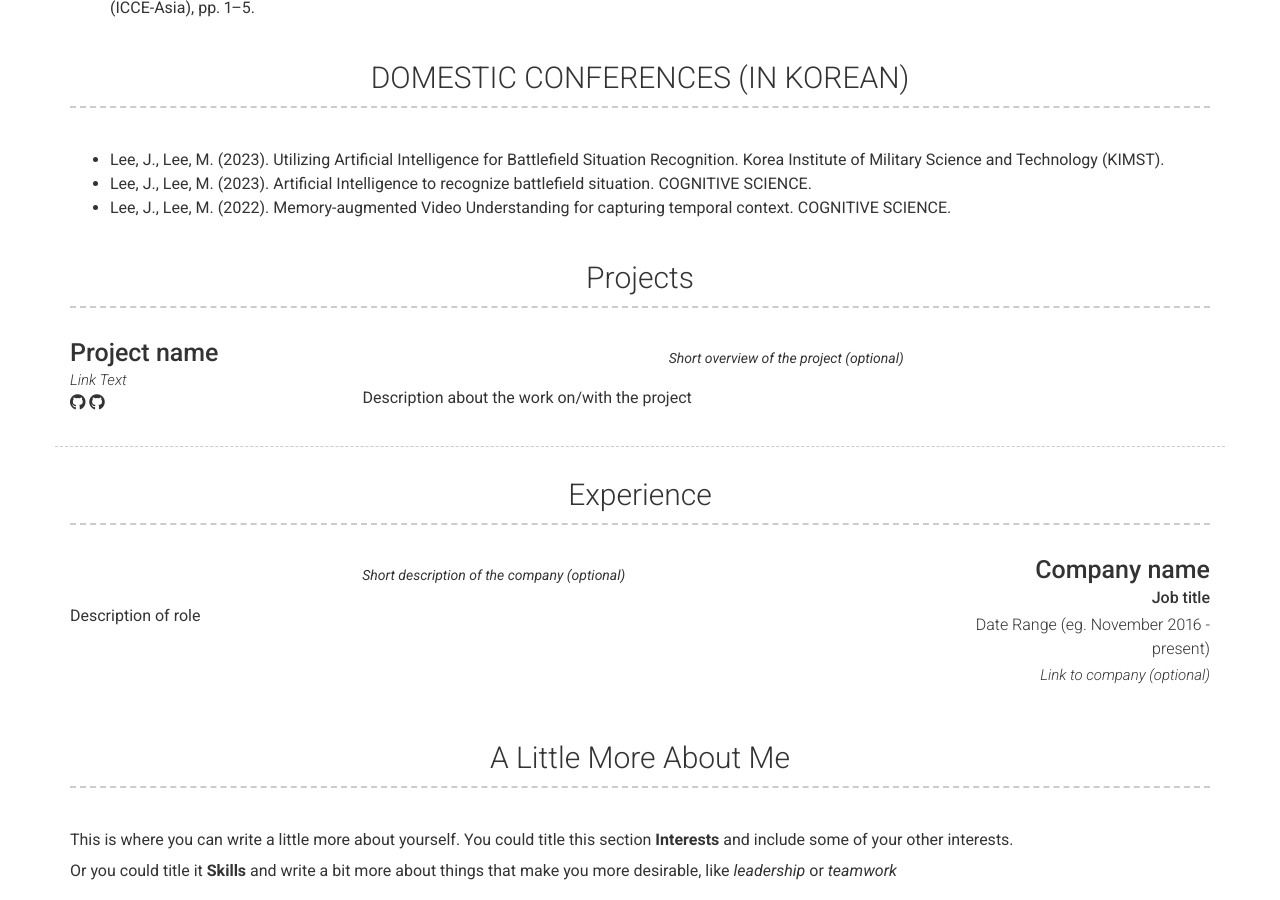
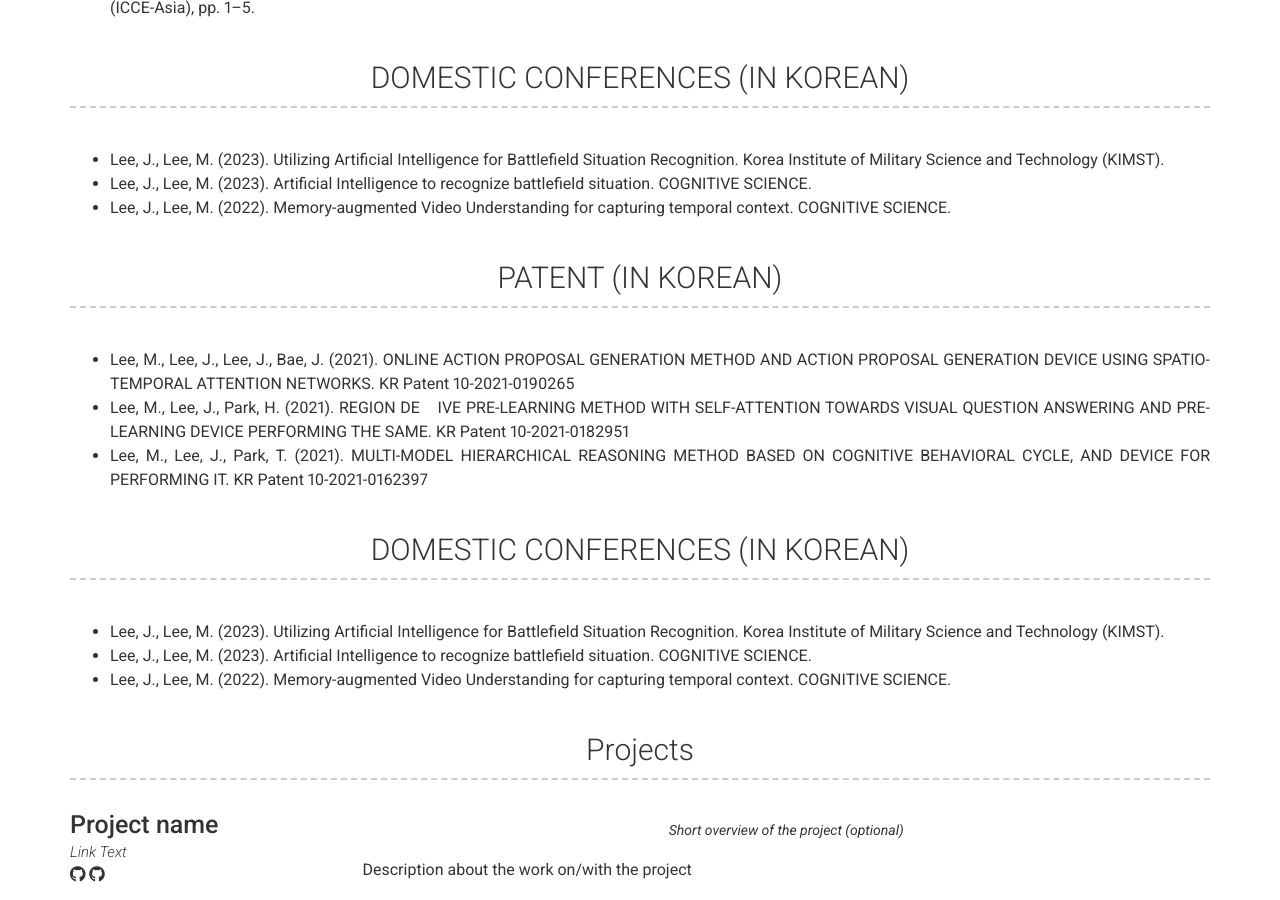
Before and after one commit to zini9405/zini9405.github.io, a Jekyll site: the page built from index.md, in a window 1280 px wide and 900 px high, scrolled down 1269 px. Built offline with Jekyll 4.4.1, drawn with Linux system fonts in a browser that asks for light colours; nearby versions of some CDN libraries.

Commit message:
Update _config.yml

```diff
--- a/_config.yml
+++ b/_config.yml
@@ -116,6 +116,22 @@ content:
       - Lee, J., Lee, M. (2023). Artificial Intelligence to recognize battlefield situation. COGNITIVE SCIENCE.
       - Lee, J., Lee, M. (2022). Memory-augmented Video Understanding for capturing temporal context. COGNITIVE SCIENCE.
 
+  - title: PATENT (IN KOREAN)
+    layout: text
+    content: | # this will include new lines to allow paragraphs
+      - Lee, M., Lee, J., Lee, J., Bae, J. (2021). ONLINE ACTION PROPOSAL GENERATION METHOD AND ACTION PROPOSAL GENERATION DEVICE USING SPATIO-TEMPORAL ATTENTION NETWORKS. KR Patent 10-2021-0190265
+      - Lee, M., Lee, J., Park, H. (2021). REGION DE　IVE PRE-LEARNING METHOD WITH SELF-ATTENTION TOWARDS VISUAL QUESTION ANSWERING AND PRE-LEARNING DEVICE PERFORMING THE SAME. KR Patent 10-2021-0182951
+      - Lee, M., Lee, J., Park, T. (2021). MULTI-MODEL HIERARCHICAL REASONING METHOD BASED ON COGNITIVE BEHAVIORAL CYCLE, AND DEVICE FOR PERFORMING IT. KR Patent 10-2021-0162397
+
+  - title: DOMESTIC CONFERENCES (IN KOREAN)
+    layout: text
+    content: | # this will include new lines to allow paragraphs
+      - Lee, J., Lee, M. (2023). Utilizing Artificial Intelligence for Battlefield Situation Recognition. Korea Institute of Military Science and Technology (KIMST).
+      - Lee, J., Lee, M. (2023). Artificial Intelligence to recognize battlefield situation. COGNITIVE SCIENCE.
+      - Lee, J., Lee, M. (2022). Memory-augmented Video Understanding for capturing temporal context. COGNITIVE SCIENCE.
+
+
+
   - title: Projects # Title for the section
     layout: list # Type of content section (list/text)
     content:
```
